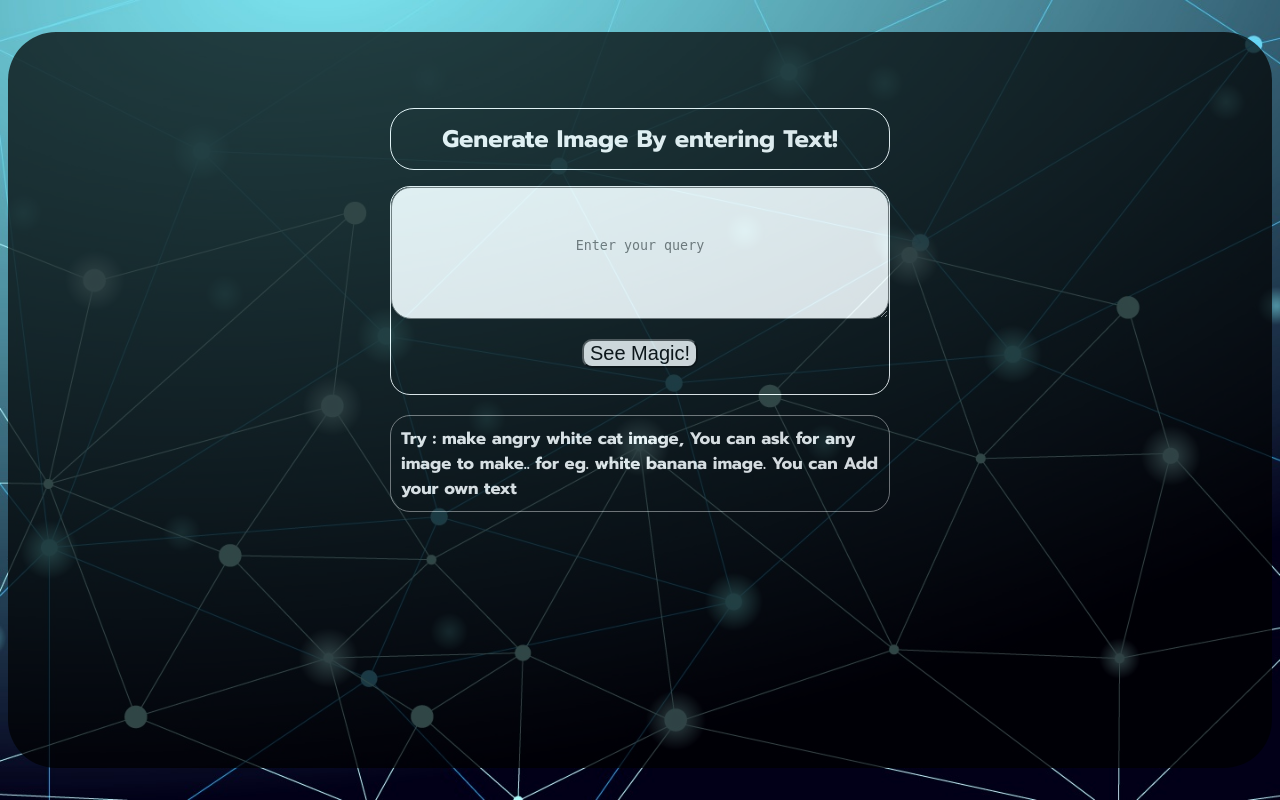
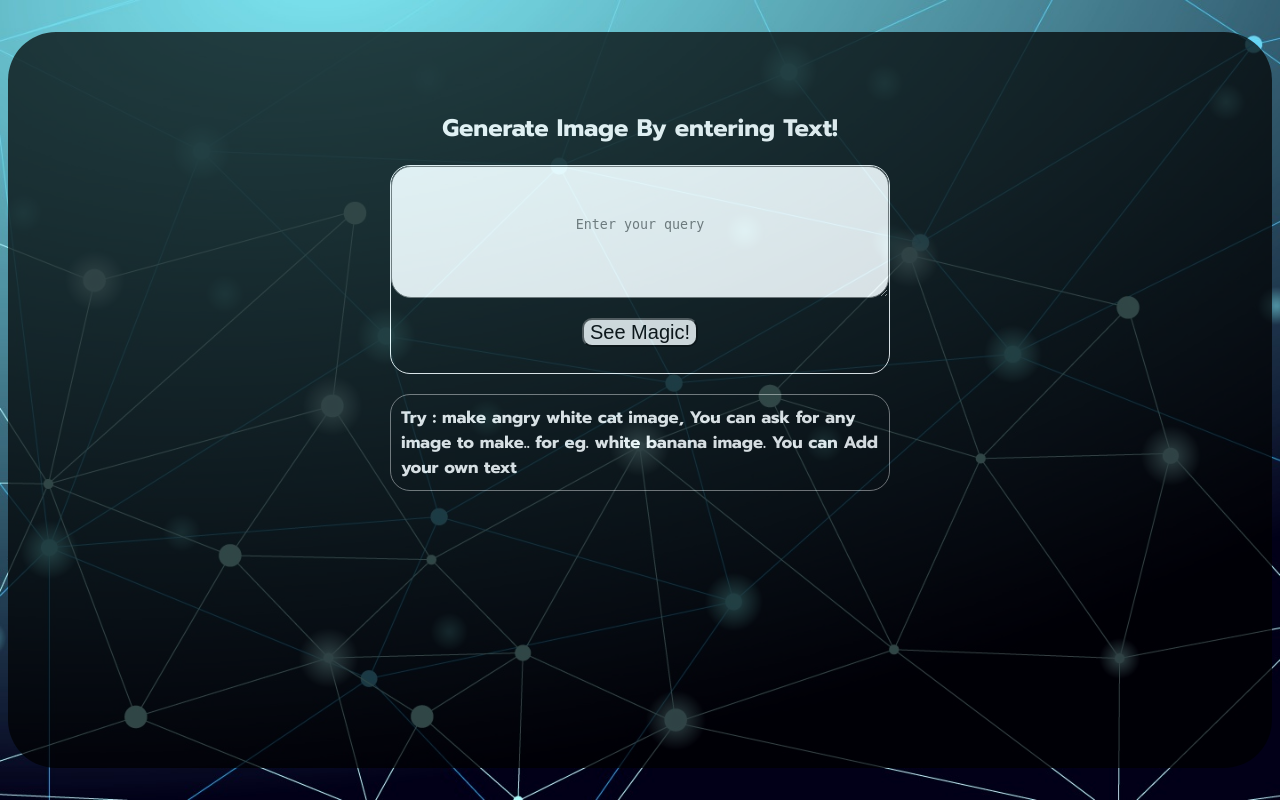
Before and after one commit to iamRahulB/flask-hello-world, a Flask app: template templates/projects/project1/first.html in a window 1280 px wide. Run offline with Flask 2, Linux system fonts and the light colour scheme; the template is opened without the code that fills it, so the values that code supplies are empty.

Commit message:
Update first.css

```diff
--- a/static/css/projects/project1/first.css
+++ b/static/css/projects/project1/first.css
@@ -82,12 +82,9 @@
 }
 
 .heading-container h1{
-	text-align: center;
-	font-size:1.7rem;
-	border:1px solid white;
-	width:100%;
+	font-size:1.4rem;
 	border-radius:1rem;
-	padding:0.5em;
+	padding:0.1em;
 	color:white;
 
 }
```
